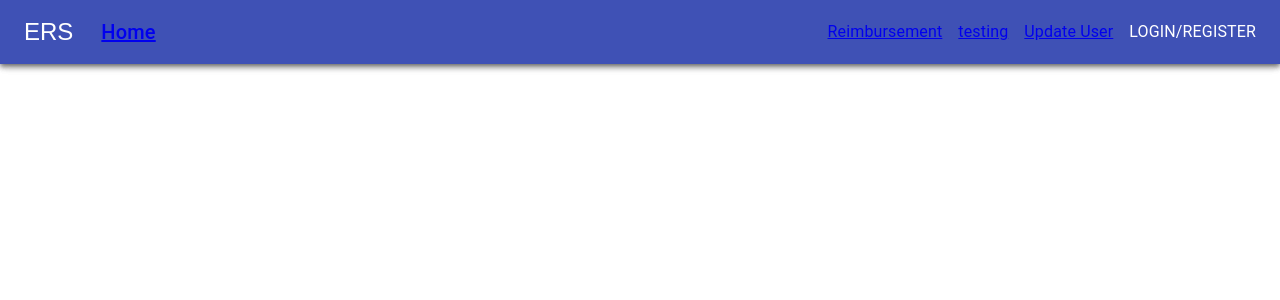
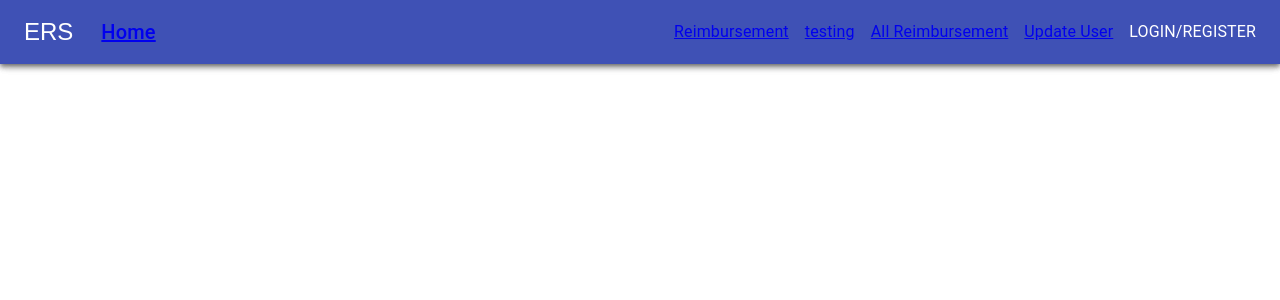
Before and after one commit to 200406-java-react-usf/jeremy_elam_p1_UI, a React (Create React App) app: page / in a window 1280 px wide. Shown: the top 300 px of the page. Built offline with nearby package versions, Linux system fonts and the light colour scheme.

Commit message:
added navbar link to get all reimbs

```diff
--- a/src/components/NavbarComponent.tsx
+++ b/src/components/NavbarComponent.tsx
@@ -52,6 +52,9 @@ const NavBarComponent = (props: INavbarProps)=>{
 							<Typography>
 								<Link to = "/users" color = "inherit" className = {classes.menuButton}> testing</Link>
 							</Typography>
+							<Typography>
+								<Link to = "/reimb/all" color = "inherit" className = {classes.menuButton}> All Reimbursement</Link>
+							</Typography>
 
 							<Typography>
 								<Link to = "/user/update" color = "inherit" className = {classes.menuButton}> Update User</Link>
```
